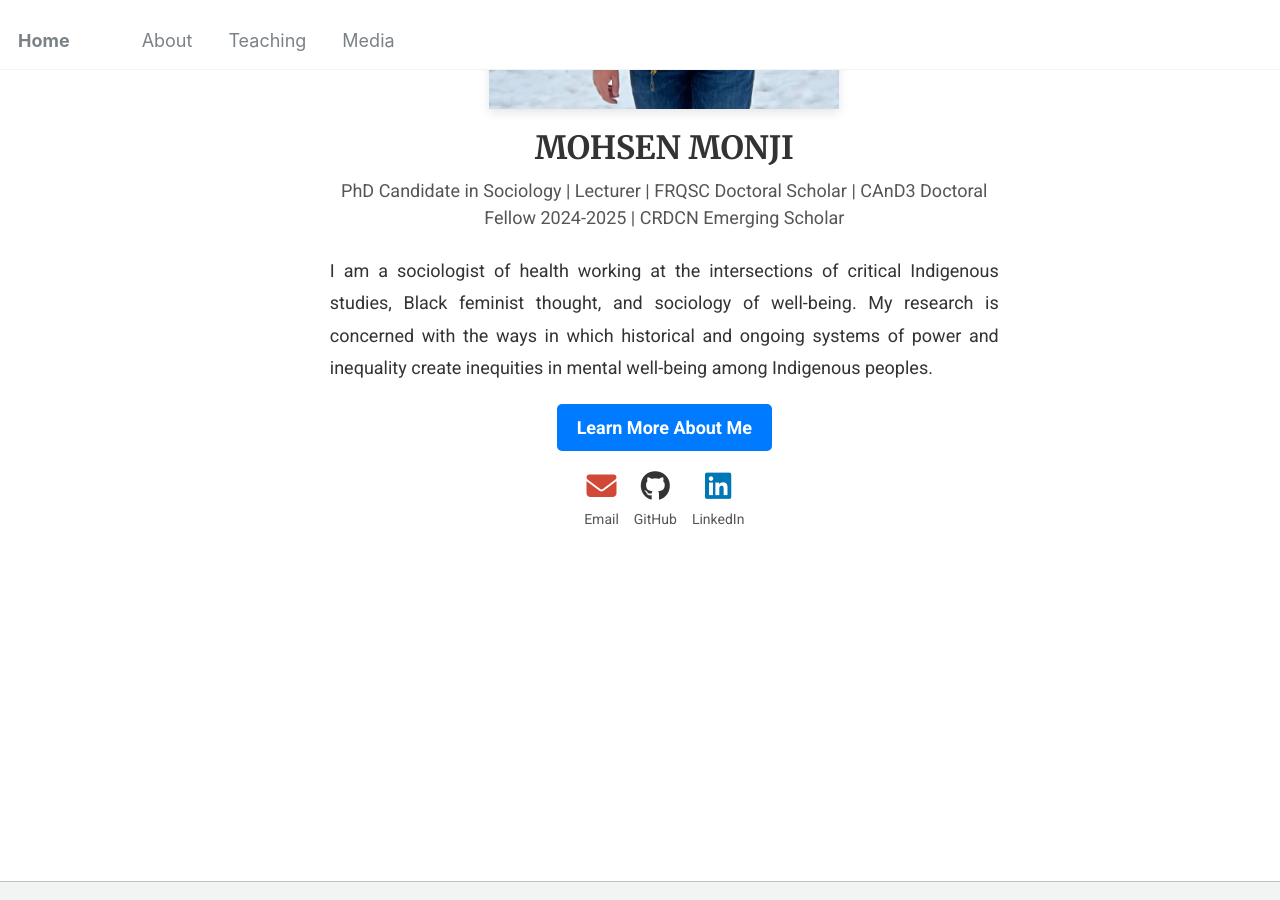
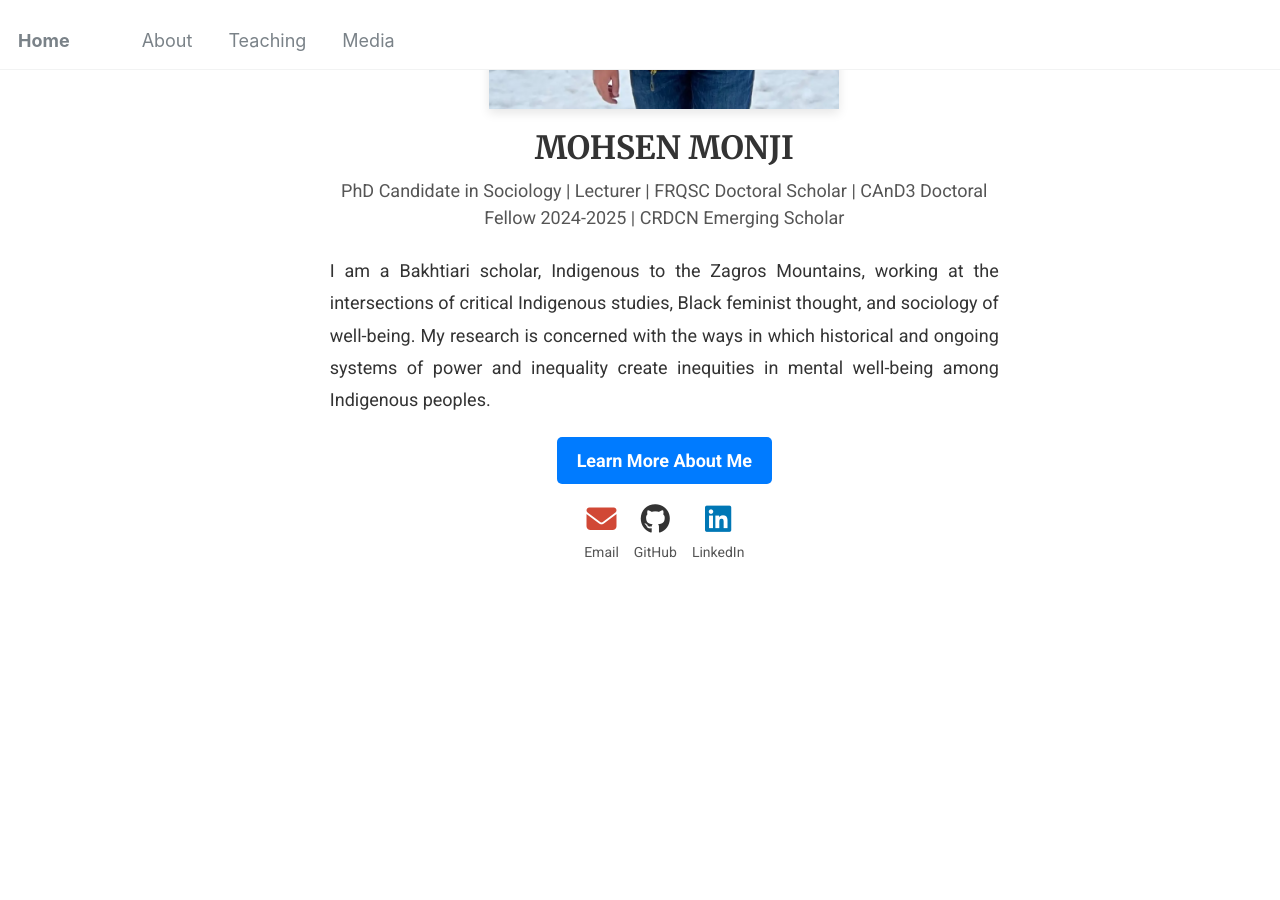
Before and after one commit to Mohsnmonji/mohsnmonji.github.io, a Jekyll site: the page built from _pages/front.md, in a window 1280 px wide and 900 px high, scrolled down 458 px. Built offline with Jekyll 4.4.1, drawn with Linux system fonts in a browser that asks for light colours.

Commit message:
Update front.md

```diff
--- a/_pages/front.md
+++ b/_pages/front.md
@@ -27,7 +27,7 @@ hide_avatar: true
 
   <!-- Description -->
 <p style="font-size:18px; color:#333; text-align:justify; line-height:1.8; margin:20px 0;">
-  I am a sociologist of health working at the intersections of critical Indigenous studies, Black feminist thought, and sociology of well-being. My research is concerned with the ways in which historical and ongoing systems of power and inequality create inequities in mental well-being among Indigenous peoples.
+ I am a Bakhtiari scholar, Indigenous to the Zagros Mountains, working at the intersections of critical Indigenous studies, Black feminist thought, and sociology of well-being. My research is concerned with the ways in which historical and ongoing systems of power and inequality create inequities in mental well-being among Indigenous peoples.
 
 <p style="font-size:18px; color:#333; text-align:justify; line-height:1.8; margin:20px 0;">
 
```
